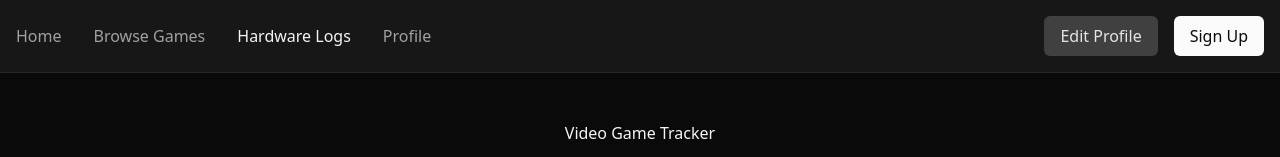
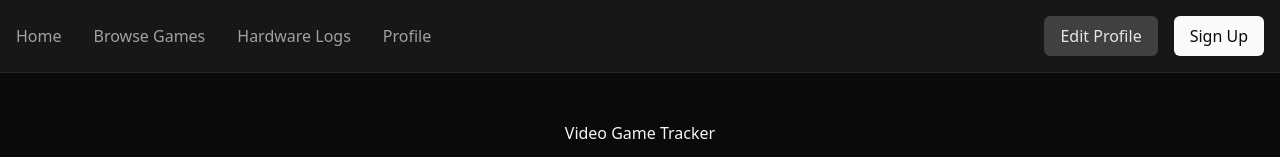
Before and after one commit to jdube-rrc/video-game-tracker, a React (Vite) app: page /profile in a window 1280 px wide. Shown: the top 157 px of the page. Built offline with nearby package versions, Linux system fonts and the light colour scheme.

Commit message:
fix: update styling for Hardware Logs link in navigation

```diff
--- a/src/components/layout/nav/Navbar.tsx
+++ b/src/components/layout/nav/Navbar.tsx
@@ -27,7 +27,7 @@ function Nav({ isEditing, onToggleEdit }: NavProps) {
         </Link>
         <Link
           to="/hardware-logs"
-          className="hover:text-white transition-colors"
+          className="text-neutral-400 hover:text-neutral-100"
         >
           Hardware Logs
         </Link>
```
